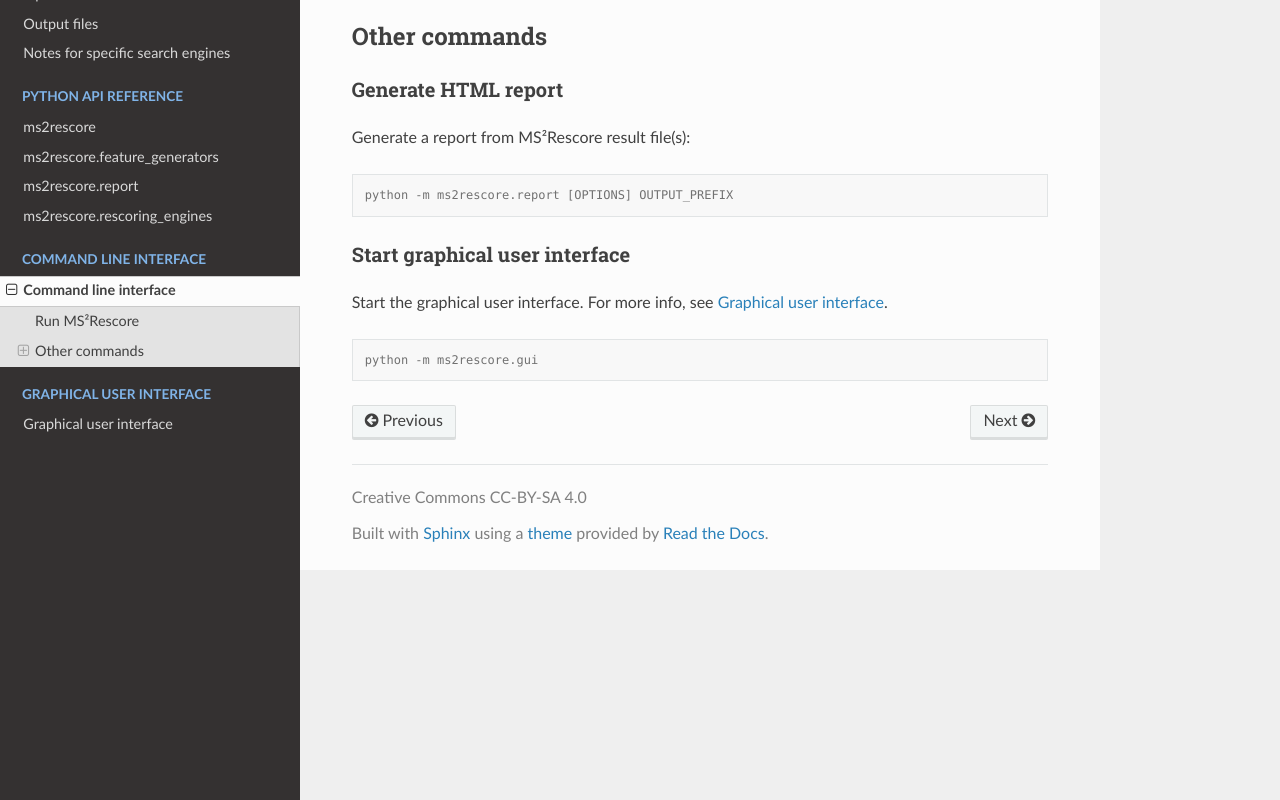
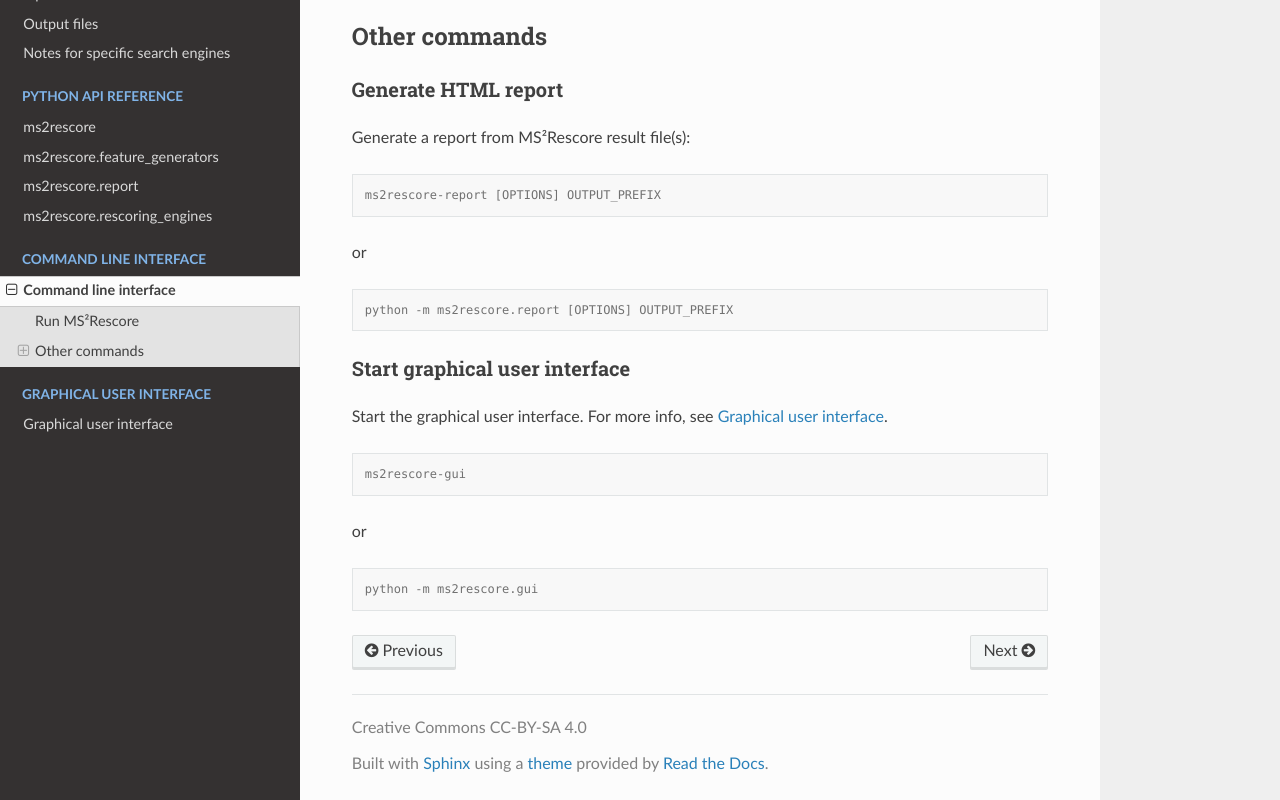
Before and after one commit to compomics/ms2rescore, a Sphinx documentation site: the page built from docs/source/cli.rst, in a window 1280 px wide and 1120 px high, cut to the strip 320-1120 px from the top of the window. Built offline with Sphinx 7.4.7 and the Read the Docs theme 2.0.0, drawn with Linux system fonts in a browser that asks for light colours; comment, search, counter and statistics services are not loaded; the version number is read from the project's files by our own code.

Commit message:
Fix publish workflow; fix entrypoints

```diff
--- a/docs/source/cli.rst
+++ b/docs/source/cli.rst
@@ -20,6 +20,12 @@ Generate a report from MS²Rescore result file(s):
 
 .. code-block:: console
 
+    ms2rescore-report [OPTIONS] OUTPUT_PREFIX
+
+or
+
+.. code-block:: console
+
     python -m ms2rescore.report [OPTIONS] OUTPUT_PREFIX
 
 
@@ -30,4 +36,10 @@ Start the graphical user interface. For more info, see :ref:`Graphical user inte
 
 .. code-block:: console
 
+    ms2rescore-gui
+
+or
+
+.. code-block:: console
+
     python -m ms2rescore.gui
--- a/pyproject.toml
+++ b/pyproject.toml
@@ -73,8 +73,8 @@ CompOmics = "https://www.compomics.com"
 
 [project.scripts]
 ms2rescore = "ms2rescore.__main__:main"
-ms2rescore-gui = "ms2rescore.gui:main"
-ms2rescore-plotting = "ms2rescore.plotting:main"
+ms2rescore-gui = "ms2rescore.gui.__main__:main"
+ms2rescore-report = "ms2rescore.report.__main__:main"
 
 [build-system]
 requires = ["flit_core >=3.2,<4"]
```
Also changed, not shown: 2 other files.
